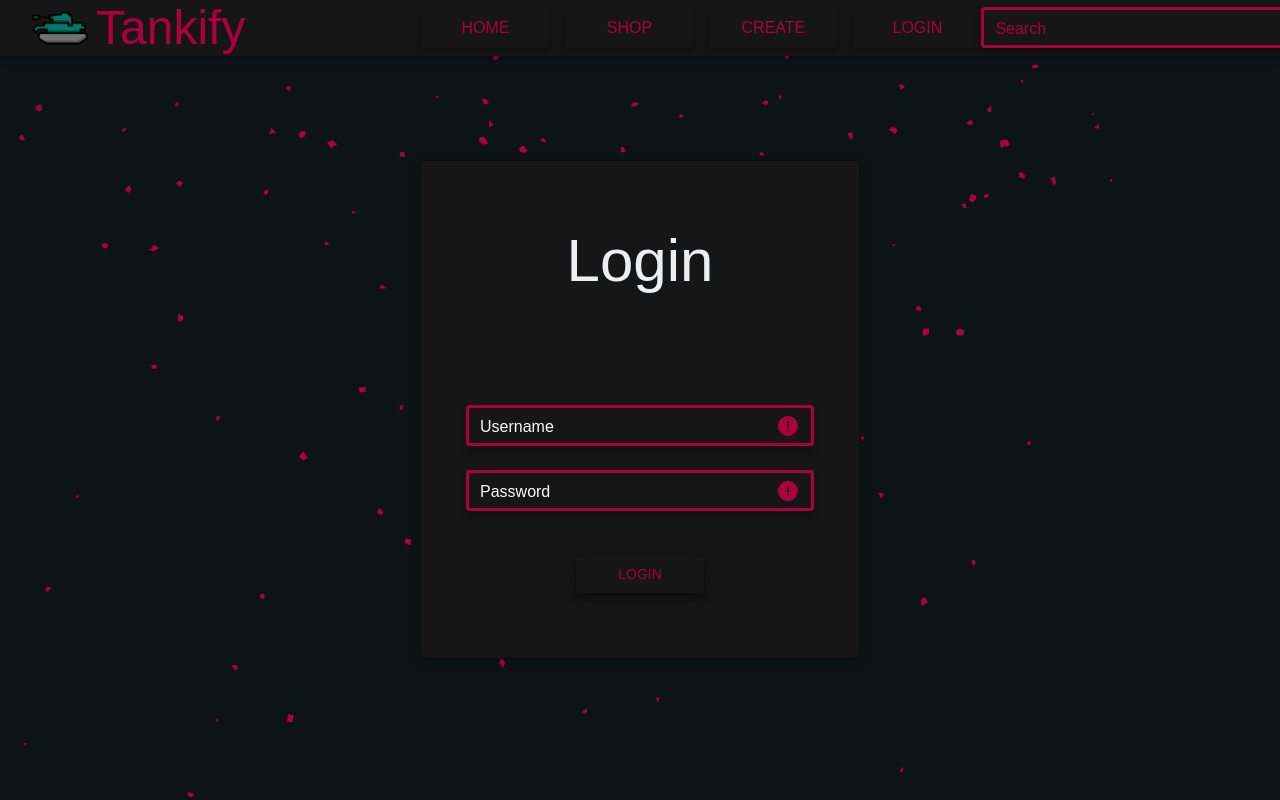
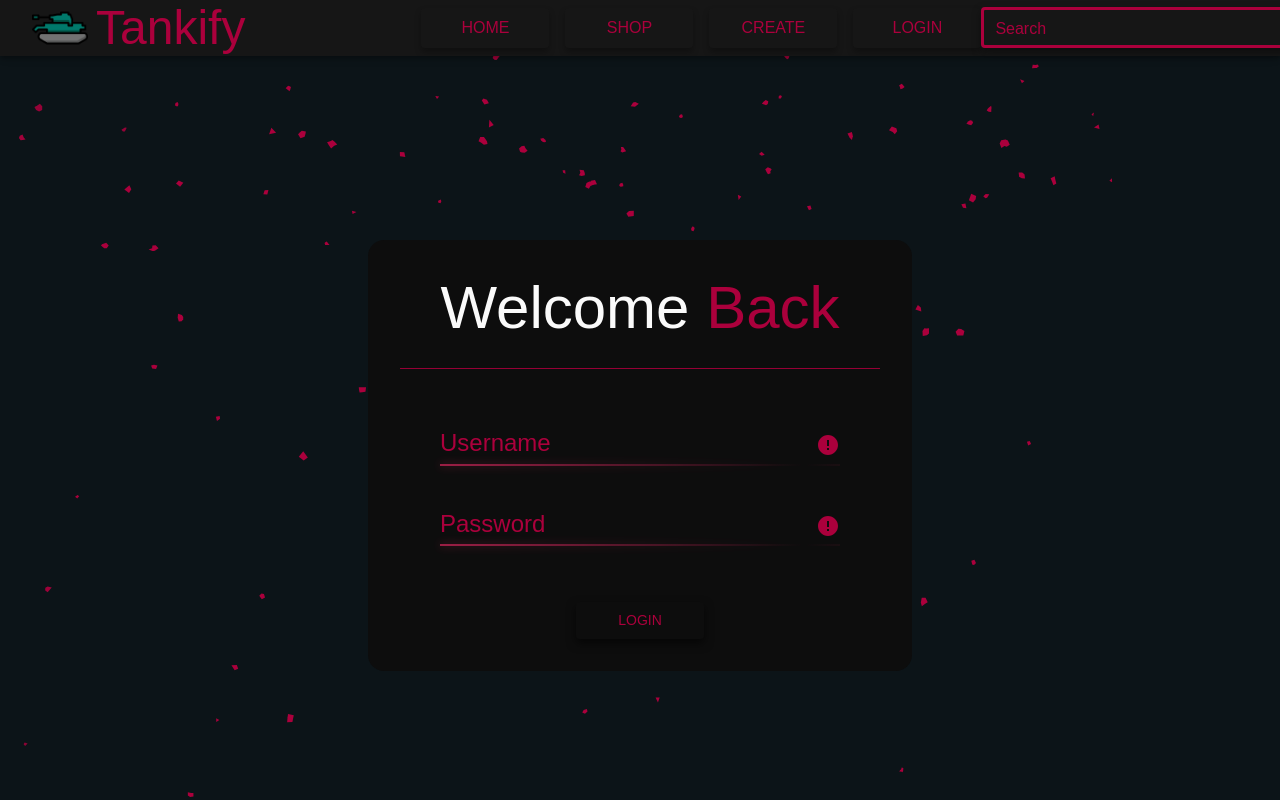
Before and after one commit to FearlessFerris/Tankify, a React (Create React App) app in the folder tankify-frontend/: page /user/login in a window 1280 px wide. Built offline with nearby package versions, Linux system fonts and the light colour scheme; a web font is replaced by a local one.

Commit message:
Revamping Login Component

```diff
--- a/tankify-frontend/src/Components/Login.js
+++ b/tankify-frontend/src/Components/Login.js
@@ -3,8 +3,8 @@
 
 // Dependencies
 import React, { useState } from 'react';
-import { Link, useNavigate, useLocation } from 'react-router-dom';
-import { Box, Button, InputAdornment, TextField, Typography } from '@mui/material';
+import { useNavigate } from 'react-router-dom';
+import { Box, Button, Divider, InputAdornment, TextField, Typography } from '@mui/material';
 import { CheckCircle, Error } from '@mui/icons-material';
 
 
@@ -19,105 +19,81 @@ import { useUser } from '../ContextDirectory/UserContext';
 
 // Login Component
 function Login() {
-
   const { login } = useUser();
-    const location = useLocation();
   const navigate = useNavigate();
   const showAlert = useAlert();
-    const [form, setForm] = useState({
-        username: '',
-        password: '',
-    });
+
+  const [form, setForm] = useState({ username: '', password: '' });
 
   const handleChange = (e) => {
     const { id, value } = e.target;
-        setForm({
-            ...form,
-            [id]: value
-        });
+    setForm({ ...form, [id]: value });
   };
 
-    const handleSubmit = async ( e ) => {
+  const handleSubmit = async (e) => {
     e.preventDefault();
-        try{
-            const response = await apiClient.post( '/login', form );
+    try {
+      const response = await apiClient.post('/login', form);
       const userData = response.data.user;
-            login( userData );
-            setForm({
-                username: '',
-                password: ''
-            });
-            showAlert( response.data.message, 'success' );
+      login(userData);
+      setForm({ username: '', password: '' });
+      showAlert(response.data.message, 'success');
+    } catch (error) {
+      const errorMessage =
+        error.response?.data?.message ||
+        'An error occurred while logging in, please try again.';
+      showAlert(errorMessage, 'error');
     }
-        catch( error ){
-        const errorMessage = error.response && error.response.data && error.response.data.message ? error.response.data.message : 'An error occurred while logging in, please try again.';
-        showAlert( errorMessage, 'error' );
-        console.error( 'Error processing your request to login!' );
-        }
-    }
+  };
 
   const getAdornmentColor = (isValid) => (isValid ? '#fafafa' : '#ab003c');
 
   return (
-        <div
-            className='login-container'
-            style={{
-                color: '#eceff1',
+    <Box
+  component="form"
+  onSubmit={handleSubmit}
+  sx={{
+    backgroundColor: '#0d0d0d',
+    borderRadius: '1rem',
+    width: 'fit-content',
+    minWidth: '30rem',
+    maxWidth: '90vw',
+    marginTop: '15rem',
+    mx: 'auto',
+    padding: '2rem',
     display: 'flex',
-                justifyContent: 'center',
+    flexDirection: 'column',
     alignItems: 'center',
-                marginTop: '10rem'
-            }}
-        >
-            <form
-                onSubmit = { handleSubmit }
-                style={{
-                    backgroundColor: '#161616',
-                    display: 'flex',
-                    justifyContent: 'center',
-                    flexDirection: 'column',
-                    border: '.1rem solid #0f0e0e',
-                    borderRadius: '.3rem',
-                    padding: '2rem',
-                    boxShadow: '0px 4px 10px rgba(0, 0, 0, 0.2)'
+    gap: '1.5rem',
   }}
 >
 
       <Typography
-                    variant='h2'
-                    color='#eceff1'
+        variant="h2"
         sx={{
+          color: '#fafafa',
           textAlign: 'center',
-                        marginBottom: '6rem',
-                        marginTop: '2rem'
         }}
       >
-                    Login
+        Welcome&nbsp;<span style={{ color: '#ab003c' }}>Back</span>
       </Typography>
 
-                <Box
+      <Divider
+        aria-hidden="true"
         sx={{
-                        display: 'flex',
-                        flexDirection: 'column',
-                        alignItems: 'center',
-                        marginBottom: '2rem'
+          backgroundColor: '#ab003c',
+          marginBottom: '1rem',
+          mx: 'auto',
+          width: '30rem',
         }}
-                >
+      />
 
-                    <div
-                        style={{
-                            display: 'flex',
-                            justifyContent: 'center',
-                            flexDirection: 'column',
-                            margin: '.8rem'
-                        }}
-                    >
       <TextField
-                            id='username'
-                            label='Username'
-                            placeholder='Ex: Javaris Jamar Javarison Lamar'
-                            variant='outlined'
-                            size='small'
+        id="username"
+        label="Username"
+        placeholder="Ex: Javaris Jamar Javarison Lamar"
+        variant="standard"
+        size="small"
         value={form.username}
         onChange={handleChange}
         InputProps={{
@@ -132,57 +108,56 @@ function Login() {
           ),
         }}
         sx={{
-                                input: {
+          position: 'relative',
+          width: '25rem',
+          '& .MuiInputBase-input': {
             color: '#fafafa',
-                                    width: '18rem'
-                                },
-                                label: {
-                                    color: '#fafafa'
-                                },
-                                '& .MuiOutlinedInput-root': {
-                                    '& fieldset': {
-                                        border: '.2rem solid #ab003c',
-                                        boxShadow: '0px 4px 10px rgba(0, 0, 0, 0.2)',
-                                    },
-                                    '&:hover fieldset': {
-                                        border: '.2rem solid #ab003c',
-                                        boxShadow: '0px 4px 10px rgba(0, 0, 0, 0.2)',
-                                    },
-                                    '&.Mui-focused fieldset': {
-                                        borderColor: '#fafafa',
-                                        border: '.2rem solid #ab003c',
-                                        boxShadow: '0px 4px 10px rgba(0, 0, 0, 0.2)',
-                                    },
+            fontSize: '1.5rem',
           },
           '& .MuiInputLabel-root': {
-                                    color: '#fafafa',
+            color: '#ab003c',
+            fontSize: '1.5rem',
           },
           '& .MuiInputLabel-root.Mui-focused': {
-                                    color: '#fafafa',
+            color: '#ab003c',
           },
+          '& .MuiInput-underline:before': {
+            borderBottom: '2px solid transparent',
+          },
+          '& .MuiInput-underline:after': {
+            borderBottom: '2px solid transparent',
+          },
+          '&::after': {
+            content: '""',
+            position: 'absolute',
+            bottom: 0,
+            left: 0,
+            height: '2px',
             width: '100%',
+            background:
+              'linear-gradient(90deg, transparent 0%, rgba(255, 44, 109, 0.9) 50%, transparent 100%)',
+            backgroundSize: '200% auto',
+            animation: 'pulseLine 1.8s linear infinite',
+            opacity: 0.7,
+            filter: 'drop-shadow(0 0 4px rgba(255, 44, 109, 0.7))',
+            pointerEvents: 'none',
+          },
+          '@keyframes pulseLine': {
+            '0%': { backgroundPosition: '-100% 0' },
+            '100%': { backgroundPosition: '100% 0' },
+          },
         }}
-                        >
-                        </TextField>
-                    </div>
+      />
 
-                    <div
-                        style={{
-                            display: 'flex',
-                            justifyContent: 'center',
-                            flexDirection: 'column',
-                            margin: '.8rem'
-                        }}
-                    >
       <TextField
-                            id='password'
-                            type='password'
-                            label='Password'
-                            placeholder='Ex: ImASuperSecretPassword'
-                            variant='outlined'
+        id="password"
+        label="Password"
+        type="password"
+        placeholder="Ex: ImASuperSecretPassword"
+        variant="standard"
+        size="small"
         value={form.password}
         onChange={handleChange}
-                            size='small'
         InputProps={{
           endAdornment: (
             <InputAdornment position="end">
@@ -195,72 +170,77 @@ function Login() {
           ),
         }}
         sx={{
-                                input: {
+          position: 'relative',
+          width: '25rem',
+          '& .MuiInputBase-input': {
             color: '#fafafa',
-                                    width: '18rem'
-                                },
-                                label: {
-                                    color: '#fafafa'
-                                },
-                                '& .MuiOutlinedInput-root': {
-                                    '& fieldset': {
-                                        border: '.2rem solid #ab003c',
-                                        boxShadow: '0px 4px 10px rgba(0, 0, 0, 0.2)',
-                                    },
-                                    '&:hover fieldset': {
-                                        border: '.2rem solid #ab003c',
-                                        boxShadow: '0px 4px 10px rgba(0, 0, 0, 0.2)',
-                                    },
-                                    '&.Mui-focused fieldset': {
-                                        borderColor: '#fafafa',
-                                        border: '.2rem solid #ab003c',
-                                        boxShadow: '0px 4px 10px rgba(0, 0, 0, 0.2)',
-                                    },
+            fontSize: '1.5rem',
           },
           '& .MuiInputLabel-root': {
-                                    color: '#fafafa',
+            color: '#ab003c',
+            fontSize: '1.5rem',
           },
           '& .MuiInputLabel-root.Mui-focused': {
-                                    color: '#fafafa',
+            color: '#ab003c',
           },
+          '& .MuiInput-underline:before': {
+            borderBottom: '2px solid transparent',
+          },
+          '& .MuiInput-underline:after': {
+            borderBottom: '2px solid transparent',
+          },
+          '&::after': {
+            content: '""',
+            position: 'absolute',
+            bottom: 0,
+            left: 0,
+            height: '2px',
             width: '100%',
+            background:
+              'linear-gradient(90deg, transparent 0%, rgba(255, 44, 109, 0.9) 50%, transparent 100%)',
+            backgroundSize: '200% auto',
+            animation: 'pulseLine 1.8s linear infinite',
+            opacity: 0.7,
+            filter: 'drop-shadow(0 0 4px rgba(255, 44, 109, 0.7))',
+            pointerEvents: 'none',
+          },
         }}
-                        >
-                        </TextField>
-                    </div>
+      />
 
-                    <div
-                        style={{
+      <Box
+        sx={{
           alignItems: 'center',
           display: 'flex',
           flexDirection: 'row',
           justifyContent: 'center',
-                            marginTop: '2rem'
+          marginTop: '2rem',
         }}
       >
-
         <Button
-                            onClick = { handleSubmit }
-                            variant='filled'
-                            size='large'
+          type="submit"
+          variant="contained"
           sx={{
             color: '#ab003c',
-                                display: 'flex',
+            backgroundColor: 'transparent',
             boxShadow: '0px 4px 10px rgba(0, 0, 0, 0.6)',
+            transition: 'background-color 0.3s ease, color 0.3s ease, transform 0.2s ease',
             width: '8rem',
             '&:hover': {
               backgroundColor: '#ab003c',
-                                    color: '#fafafa'
-                                }
+              color: '#fafafa',
+              transform: 'scale(1.03)',
+            },
+            '&:active': {
+              transform: 'scale(0.98)',
+              boxShadow: 'inset 0 0 6px rgba(0,0,0,0.5)',
+            },
           }}
         >
           Login
         </Button>
-                    </div>
       </Box>
-            </form>
-        </div>
-    )
+    </Box>
+  );
 }
 
 export default Login;
```
Also changed, not shown: tankify-frontend/src/Components/CurrencyPurchase2.js (+112 -29 lines). Lines whose indentation alone changed are shown as unchanged.
